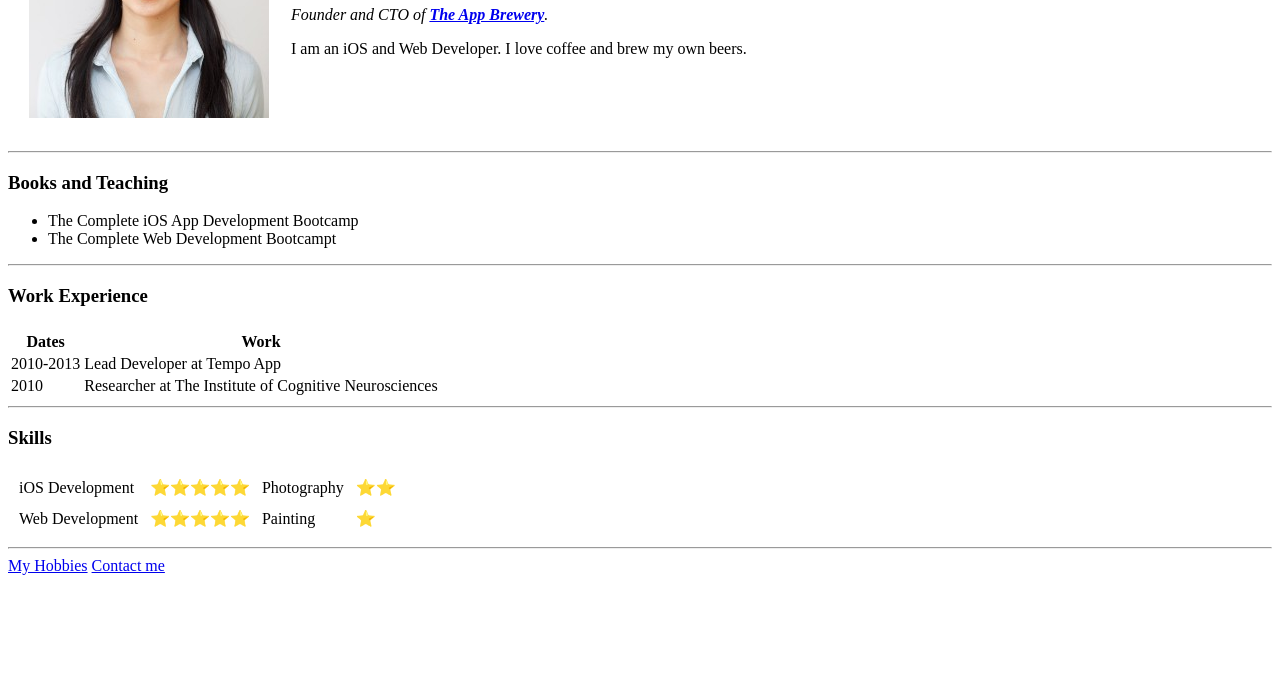
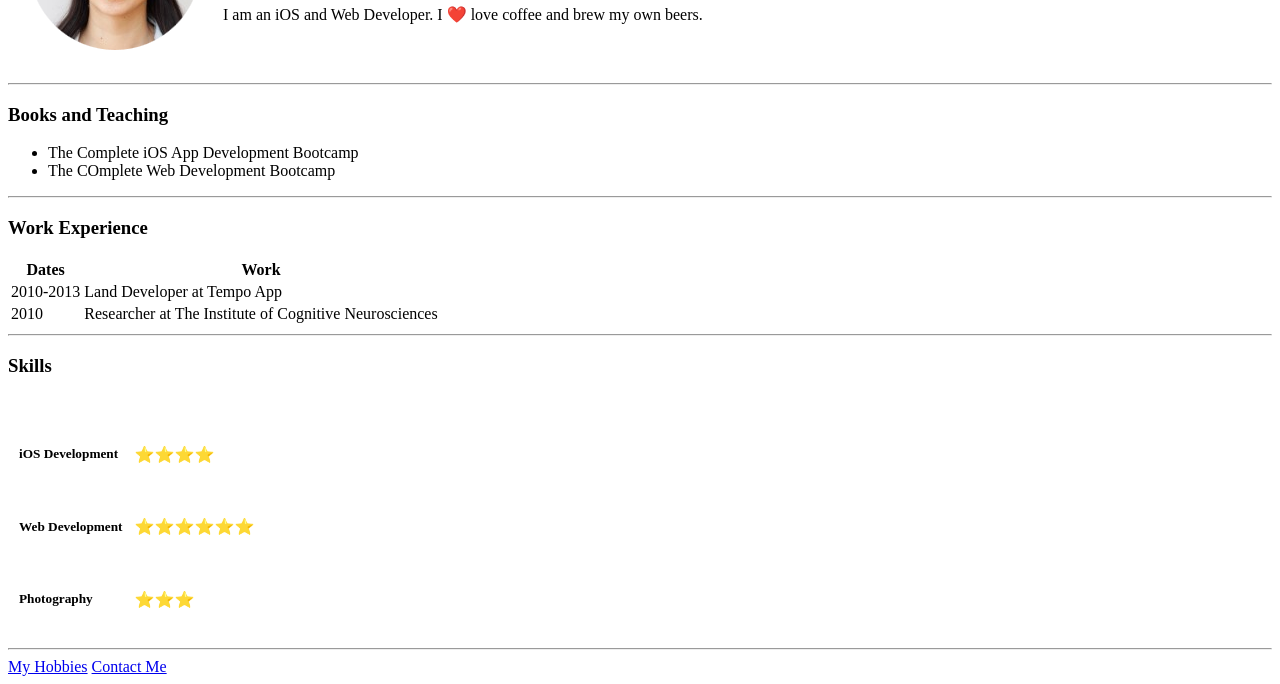
Before and after one commit to mirec272/cv, a plain HTML site: page index.html in a window 1280 px wide. Shown: the part 151-835 px from the top of the page. Before the commit the page ends 800 px from the top, so only its background shows below. Drawn offline with Linux system fonts and the light colour scheme.

Commit message:
Add files via upload

```diff
--- a/index.html
+++ b/index.html
@@ -1,64 +1,64 @@
 <!DOCTYPE html>
-<html lang="en" dir="ltr">
-
+<html lang="en">
     <head>
-  <meta charset="utf-8">
+        <meta charset="UTF-8">
         <title>Miro's Personal Site</title>
     </head>
 
     <body>
         <table cellspacing ="20">
-    <td><img src="images/angela_yu.jpeg" alt="miro's profile picture"></td>
+            <tr>
+                <td><img src="images/angela_yu.png" alt="angela profile picture"></td>
                 <td>
                     <h1>Miroslav Duris</h1>
-      <p><em>Founder and CTO of <strong><a href="https://www.appbrewery.com">The App Brewery</a></strong>.</em></p>
-      <p>I am an iOS and Web Developer. I love coffee and brew my own beers.</p>
+                    <p><em>Founder and CTO of <strong><a href="https://www.appbrewery.co/">The App Brewery</a></strong>.</em></p>
+                     <p>
+                        I am an iOS and Web Developer. I ❤️ love coffee and brew my own beers.
+                    </p>
                 </td>
+            </tr>
         </table>
         <hr>
         <h3>Books and Teaching</h3>
         <ul>
             <li>The Complete iOS App Development Bootcamp</li>
-    <li>The Complete Web Development Bootcampt</li>
+            <li>The COmplete Web Development Bootcamp</li>
         </ul>
         <hr>
         <h3>Work Experience</h3>
         <table>
-    <th>
             <tr>
                 <th>Dates</th>
                 <th>Work</th>
             </tr>
-    </th>
-    <tbody>
             <tr>
                 <td>2010-2013</td>
-        <td>Lead Developer at Tempo App</td>
+                <td>Land Developer at Tempo App</td>
             </tr>
             <tr>
                 <td>2010</td>
                 <td>Researcher at The Institute of Cognitive Neurosciences</td>
             </tr>
-    </tbody>
         </table>
         <hr>
         <h3>Skills</h3>
-  <table cellspacing = "10">
+        <br>
+        <table cellspacing ="10">
             <tr>
-      <td>iOS Development</td>
-      <td>⭐⭐⭐⭐⭐</td>
-      <td>Photography</td>
-      <td>⭐⭐</td>
+                <td><h5>iOS Development</h5></td>
+                <td>⭐⭐⭐⭐</td>
            </tr>
            <tr>
-      <td>Web Development</td>
-      <td>⭐⭐⭐⭐⭐</td>
-      <td>Painting</td>
-      <td>⭐</td>
+                <td><h5>Web Development</h5></td>
+                <td>⭐⭐⭐⭐⭐⭐</td>
+            </tr>
+            <tr>
+                <td><h5>Photography</h5></td>
+                <td>⭐⭐⭐</td>
             </tr>
         </table>
         <hr>
         <a href="hobbies.html">My Hobbies</a>
-  <a href="contact-me.html">Contact me</a>
+        <a href="contactMe.html">Contact Me</a>
     </body>
 </html>
```
Also changed, not shown: contactMe.html (added, +24 -0 lines), hobbies.html (+8 -6 lines), images/angela.jpg (added), images/angela_yu.png (added). Lines whose indentation alone changed are shown as unchanged.
